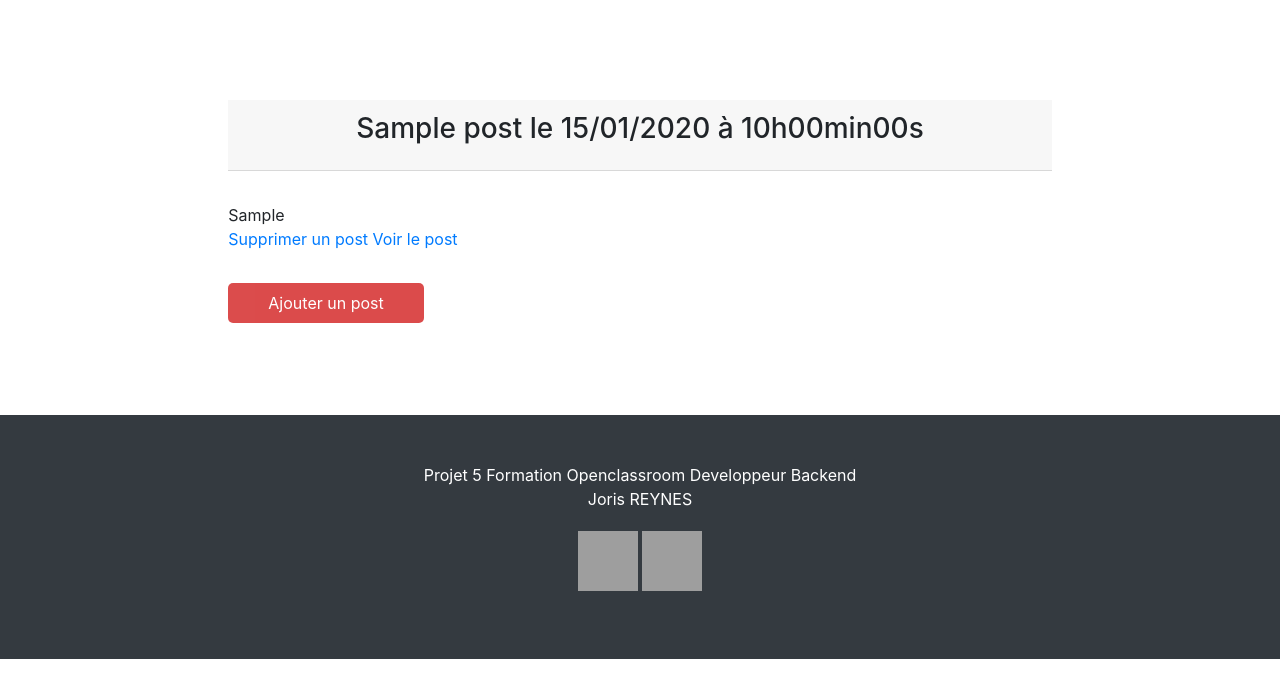
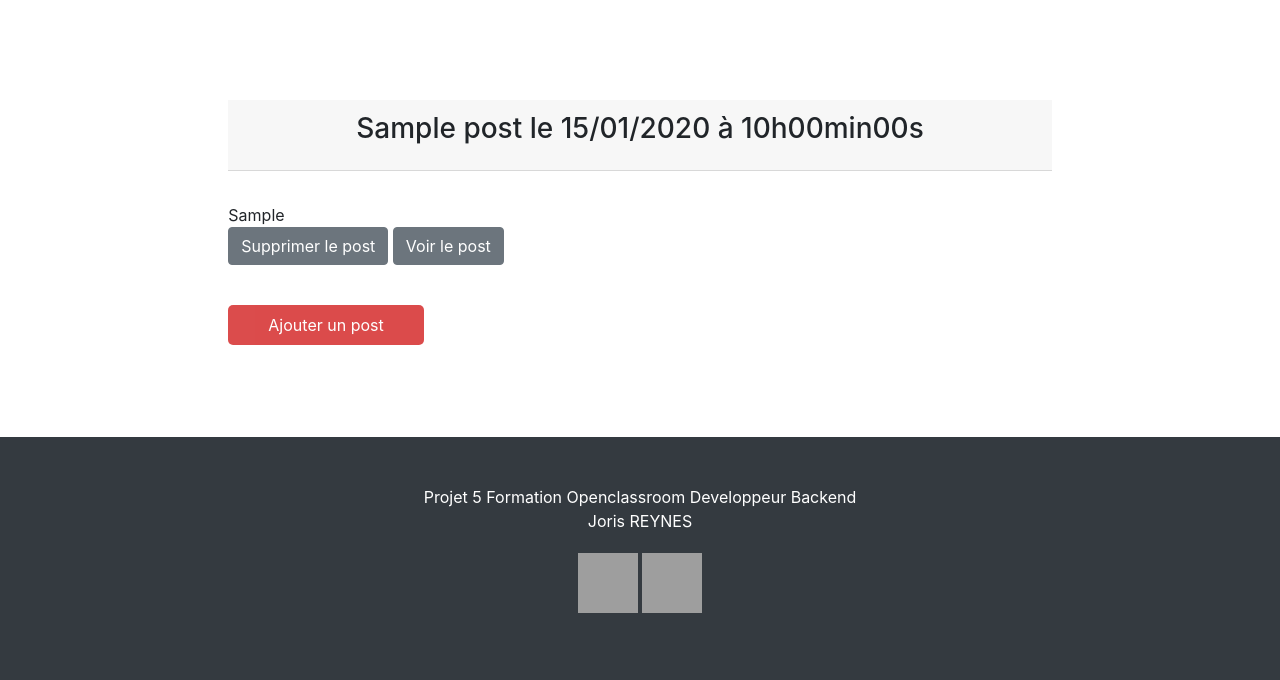
Before and after one commit to jorisreynes/Projet5, a PHP site: page /Projet5/index.php?action=listPosts in a window 1280 px wide. Shown: the part 56-736 px from the top of the page. Run offline with PHP 8.4, Linux system fonts and the light colour scheme; the visitor is signed in with stand-in values (Sample User, id 1); tables that the repository leaves empty or names only in its code hold one stand-in row (values such as "Sample post"); grey boxes are pictures that could not be loaded.

Commit message:
Add files via upload

```diff
--- a/view/frontend/listPostsView.php
+++ b/view/frontend/listPostsView.php
@@ -41,11 +41,11 @@ while ($data = $posts->fetch())
             <?php
             if (isset($_SESSION['id']) AND isset($_SESSION['pseudo']))
                 {
-                   echo '<a href="#">Supprimer un post</a>';
+                   echo '<a href="#" class="btn btn-secondary mb-2">Supprimer le post</a>';
                 }
             ?>
 
-            <a href="index.php?action=post&amp;id=<?= $data['id'] ?>">Voir le post</a>
+            <a href="index.php?action=post&amp;id=<?= $data['id'] ?>" class="btn btn-secondary mb-2">Voir le post</a>
         </p>
 
 <?php
@@ -60,7 +60,6 @@ $posts->closeCursor();
 
 
 
-
 <?php include("footer.php"); ?>
 
 
```
Also changed, not shown: view/frontend/home.php (+9 -24 lines).
